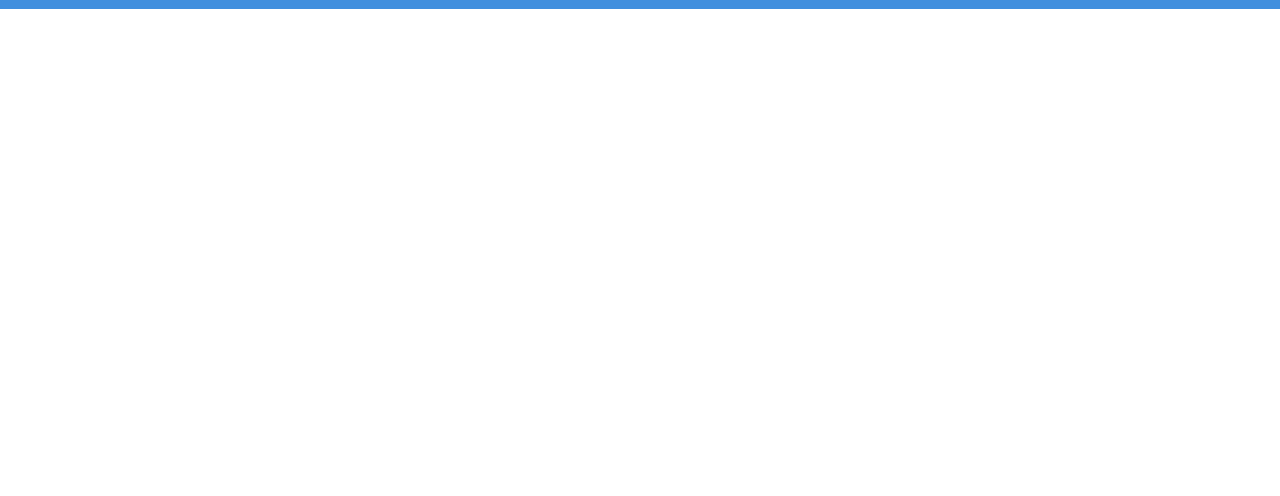
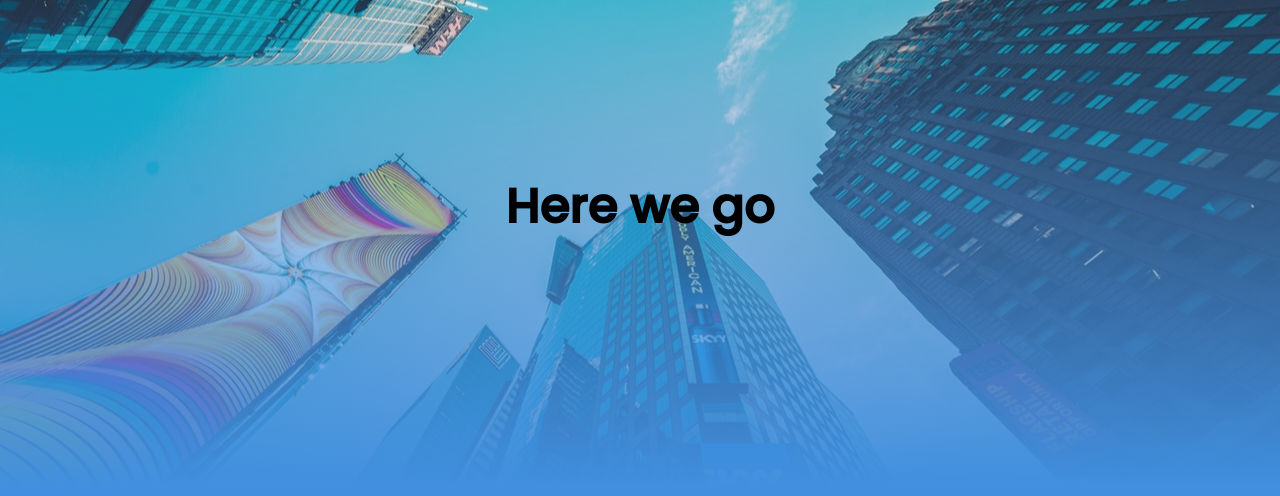
Before and after one commit to sanoylab/html-css-flexbox, a plain HTML site: page index.html in a window 1280 px wide. Shown: the part 1765-2261 px from the top of the page. Before the commit the page ends 1774 px from the top, so only its background shows below. Drawn offline with Linux system fonts and the light colour scheme; a web font is replaced by a local one.

Commit message:
adding footer image

```diff
--- a/index.html
+++ b/index.html
@@ -71,6 +71,9 @@
             </div>
            </div>
         </section>
+        <section class="parallex">
+            <h2>Here we go</h2>
+        </section>
     </main>
     <footer>
         <div class="footer-container">
--- a/style.css
+++ b/style.css
@@ -156,6 +156,19 @@ h1 {
     font-size: 5rem;
   }
 
+  .parallex{
+      height: 70vh;
+      background: linear-gradient(transparent,#418FDE),
+      url("./images/nyc-footer.jpg");
+      background-position: center;
+      background-size: cover;
+      display:flex;
+      flex-direction: column;
+      justify-content: center;
+      text-align: center;
+
+  }
+
   /* Footer Section */
 
 footer {
```
Also changed, not shown: images/nyc-footer.jpg (added), images/nyc1.jpeg (added).
